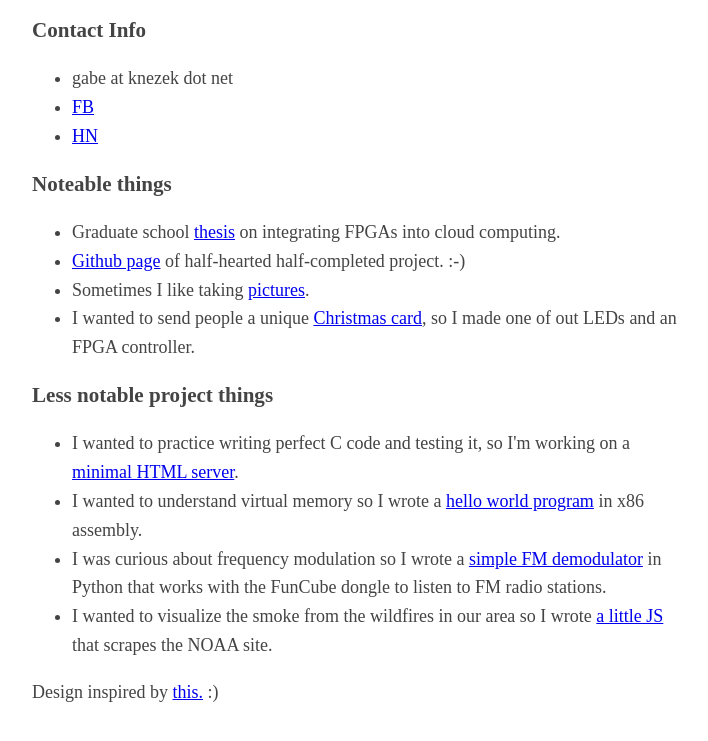
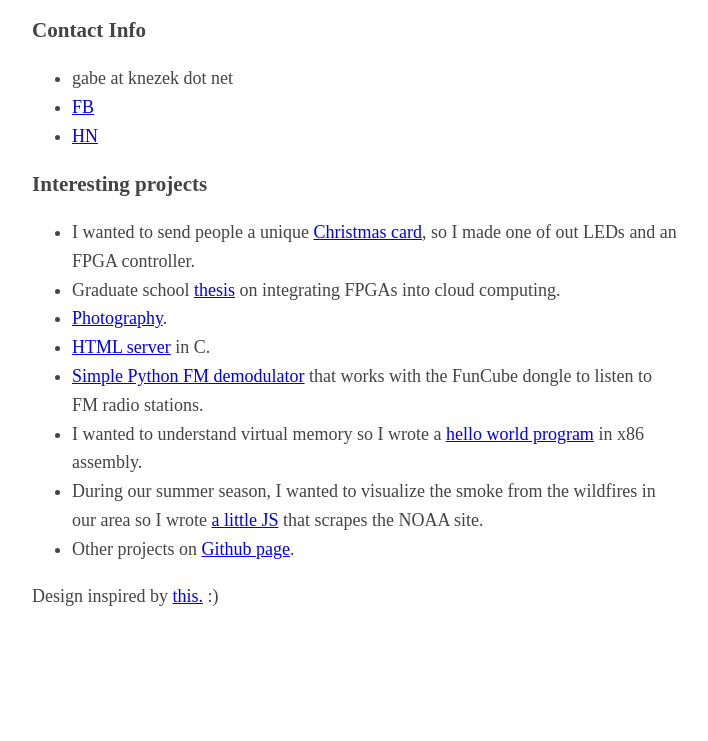
Before and after one commit to gabesk/gabesk.github.io, a plain HTML site: page index.html in a window 1280 px wide. Shown: the part 147-888 px from the top of the page, without its empty margins (283-991 px from the left). After the commit the page ends 800 px from the top, so only its background shows below. Drawn offline with Linux system fonts and the light colour scheme.

Commit message:
Update to be more professional

```diff
--- a/index.html
+++ b/index.html
@@ -32,19 +32,16 @@
                 <li><a href="https://news.ycombinator.com/user?id=gabesk">HN</a></li>
             </ul>
         </p>
-        <h3>Noteable things</h3>
+        <h3>Interesting projects</h3>
         <ul>
+            <li>I wanted to send people a unique <a href="https://github.com/gabesk/xmascard/blob/master/README.md">Christmas card</a>, so I made one of out LEDs and an FPGA controller.</li>
             <li>Graduate school <a href="http://oaktrust.library.tamu.edu/handle/1969.1/154958">thesis</a> on integrating FPGAs into cloud computing.</li>
-            <li><a href="https://github.com/gabesk">Github page</a> of half-hearted half-completed project. :-)</li>
-            <li>Sometimes I like taking <a href="https://www.flickr.com/photos/gabesk">pictures</a>.</li>
-            <li>I wanted to send people a unique <a href="https://github.com/gabesk/xmascard/blob/master/README.md">Christmas card</a>, so I made one of out LEDs and an FPGA controller.</li>
-        </ul>
-        <h3>Less notable project things</h3>
-        <ul>
-            <li>I wanted to practice writing perfect C code and testing it, so I'm working on a <a href="https://github.com/gabesk/webserver">minimal HTML server</a>.</li>
+            <li><a href="https://www.flickr.com/photos/gabesk">Photography</a>.</li>
+            <li><a href="https://github.com/gabesk/webserver">HTML server</a> in C.</li>
+            <li><a href="https://github.com/gabesk/modulation/blob/master/fmdemod.py">Simple Python FM demodulator</a> that works with the FunCube dongle to listen to FM radio stations.</li>
             <li>I wanted to understand virtual memory so I wrote a <a href="https://github.com/gabesk/baremetalhelloworld">hello world program</a> in x86 assembly.</li>
-            <li>I was curious about frequency modulation so I wrote a <a href="https://github.com/gabesk/modulation/blob/master/fmdemod.py">simple FM demodulator</a> in Python that works with the FunCube dongle to listen to FM radio stations.</li>
-            <li>I wanted to visualize the smoke from the wildfires in our area so I wrote <a href="weatherloop.html">a little JS</a> that scrapes the NOAA site.</li>
+            <li>During our summer season, I wanted to visualize the smoke from the wildfires in our area so I wrote <a href="weatherloop.html">a little JS</a> that scrapes the NOAA site.</li>
+            <li>Other projects on <a href="https://github.com/gabesk">Github page</a>.</li>
         </ul>
         <p></p>
         <p>Design inspired by <a href="http://bettermotherfuckingwebsite.com/">this.</a> :)</p>
```
